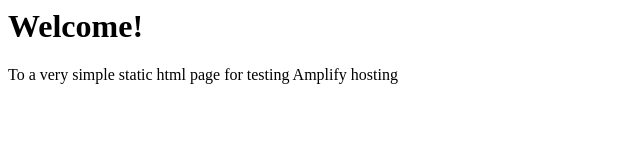
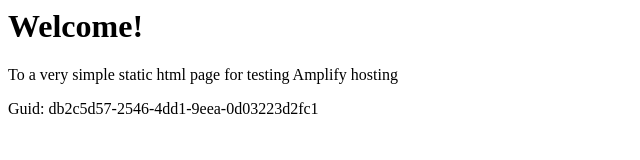
Before and after one commit to aws-aemilia-iad/Github-PR-Commit-Integration-Test-DoNotTouch-v1-preprod-us-east-1, a website: page src/index.html in a window 1280 px wide. Shown: the whole page, without its empty margins (0-640 px from the left). Drawn offline with Linux system fonts and the light colour scheme.

Commit message:
commit from integ tests

```diff
--- a/src/index.html
+++ b/src/index.html
@@ -1,3 +1,5 @@
+
+
 <html lang="en">
 
 <head>
@@ -10,6 +12,6 @@
 <body>
     <h1>Welcome!</h1>
     <p>To a very simple static html page for testing Amplify hosting</p>
-</body>
+    <p>Guid: db2c5d57-2546-4dd1-9eea-0d03223d2fc1</p></body>
 
 </html>
```
